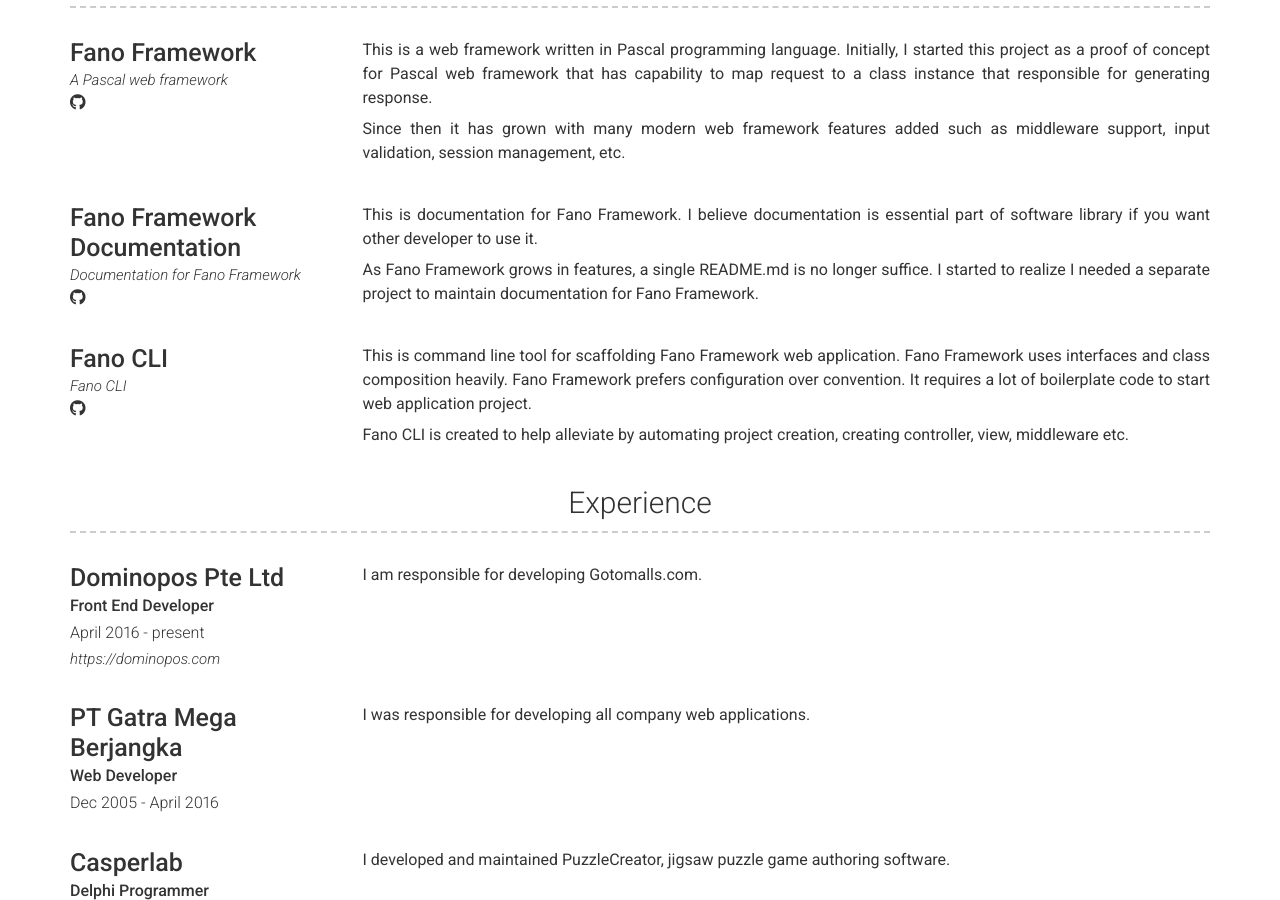
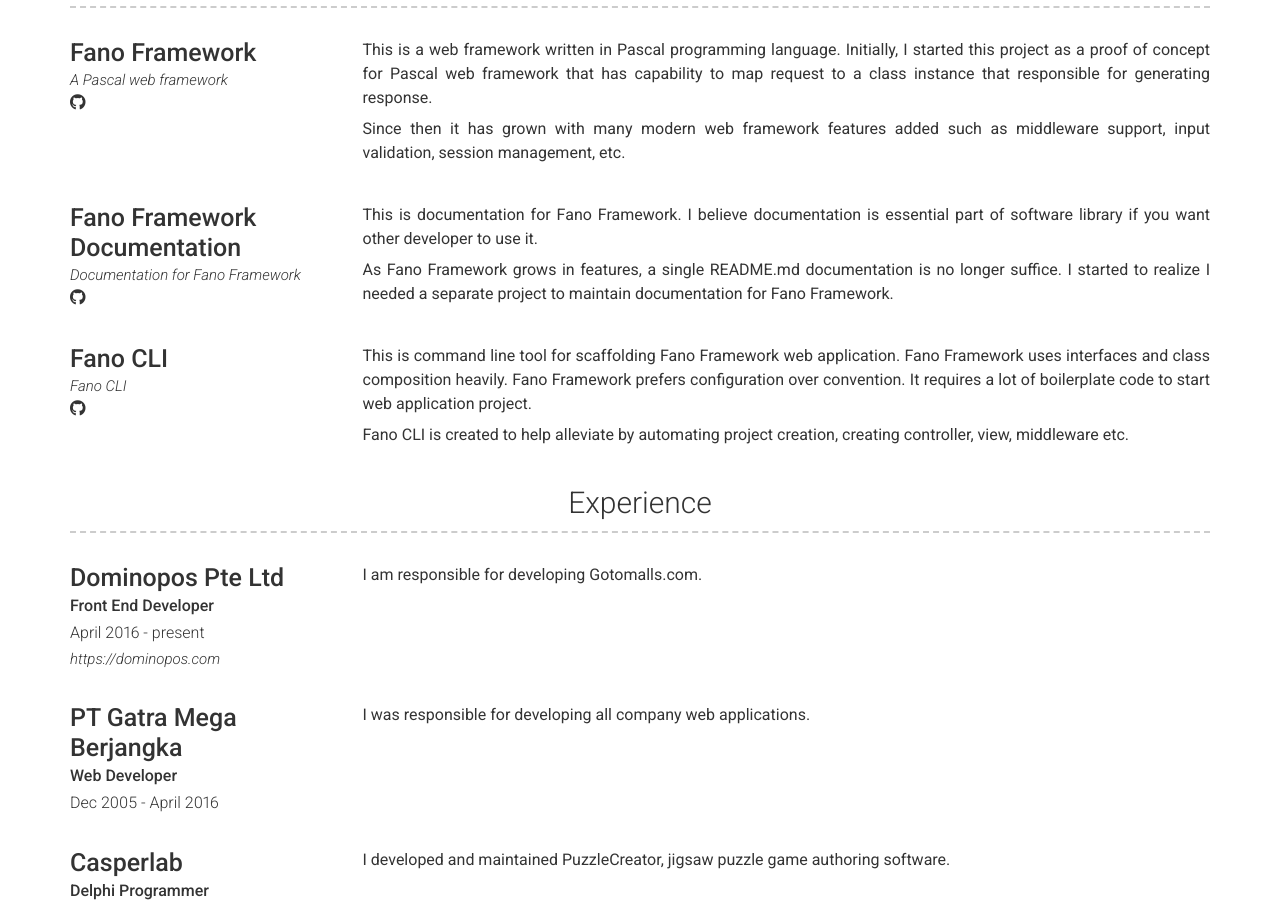
Before and after one commit to zamronypj/zamronypj.github.io, a Jekyll site: the page built from index.md, in a window 1280 px wide and 900 px high, scrolled down 749 px. Built offline with Jekyll 4.4.1, drawn with Linux system fonts in a browser that asks for light colours; nearby versions of some CDN libraries.

Commit message:
improve content

```diff
--- a/_config.yml
+++ b/_config.yml
@@ -98,7 +98,7 @@
           This is documentation for Fano Framework. I believe documentation is
           essential part of software library if you want other developer to use it.
 
-          As Fano Framework grows in features, a single README.md is no longer suffice.
+          As Fano Framework grows in features, a single README.md documentation is no longer suffice.
           I started to realize I needed a separate project to maintain documentation for Fano Framework.
       - layout: left
         title: Fano CLI
```
